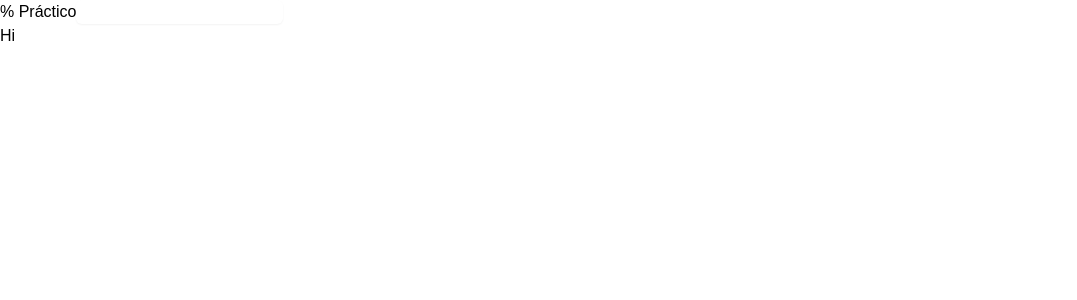
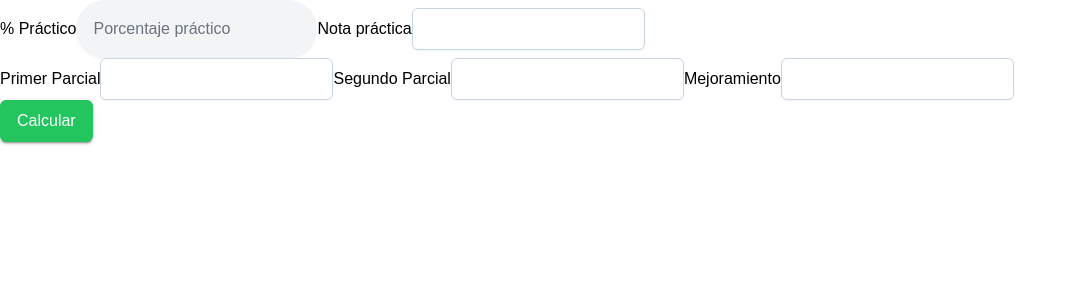
Before and after one commit to alicarpio/PoliCalculator, a Vue app: page / in a window 1280 px wide. Shown: the top 300 px of the page, without its empty margins (0-1077 px from the left). Built offline with nearby package versions, Linux system fonts and the light colour scheme; a web font is replaced by a local one.

Commit message:
FEAT: Agregar inputs

```diff
--- a/package.json
+++ b/package.json
@@ -18,6 +18,7 @@
     "@vitejs/plugin-vue": "^5.0.4",
     "autoprefixer": "^10.4.19",
     "postcss": "^8.4.38",
+    "sass": "^1.75.0",
     "tailwindcss": "^3.4.3",
     "vite": "^5.2.0"
   }
--- a/src/App.vue
+++ b/src/App.vue
@@ -2,11 +2,6 @@
 </script>
 
 <template>
-  <header>
-    <nav>
-      <RouterLink to="/"></RouterLink>
-    </nav>
-  </header>
 
   <RouterView/>
 </template>
--- a/src/pages/Calculator.vue
+++ b/src/pages/Calculator.vue
@@ -1,17 +1,49 @@
 <script setup>
 import InputText from 'primevue/inputtext';
 import {ref} from "vue";
+import Button from 'primevue/button';
 
 const practPorcentaje = ref();
+const practico = ref();
+const primerParcial = ref();
+const segundoParcial = ref();
+const mejoramiento = ref();
 </script>
 
 <template>
-  <label for="porcentajePractico">% Práctico</label>
-  <InputText id="porcentajePractico"  type="text" v-model="practPorcentaje"/>
-  <div>Hi</div>
-  <RouterView/>
+  <div class="flex w-11/12 justify-end my-auto h-screen items-center">
+    <div class="w-1/2 flex-col self -center">
+      <div class="form flex flex-col">
+        <div>
+          <label for="porcentajePractico">% Práctico</label>
+          <InputText id="porcentajePractico"  class="myTailwindInput" placeholder="Porcentaje práctico" type="text" v-model="practPorcentaje"/>
+
+          <label for="pract">Nota práctica</label>
+          <InputText id="pract" type="text" v-model="practico"/>
+
+        </div>
+
+        <label for="parcial1">Primer Parcial</label>
+        <InputText id="parcial1" type="text" v-model="primerParcial"/>
+
+        <label for="parcial2">Segundo Parcial</label>
+        <InputText id="parcial2" type="text" v-model="segundoParcial"/>
+
+        <label for="mejora">Mejoramiento</label>
+        <InputText id="mejora" type="text" v-model="mejoramiento"/>
+
+      </div>
+
+      <Button label="Calcular" severity="success" raised />
+    </div>
+
+
+  </div>
 </template>
 
 <style scoped>
+.myTailwindInput {
+  @apply bg-gray-100 dark:bg-gray-900 p-4 text-gray-900 dark:text-gray-50 rounded-full placeholder:text-gray-500 border border-transparent;
+}
 
 </style>
```
Also changed, not shown: src/index.css (+10 -3 lines), 1 other file (tests, documents, lock files or other folders).
